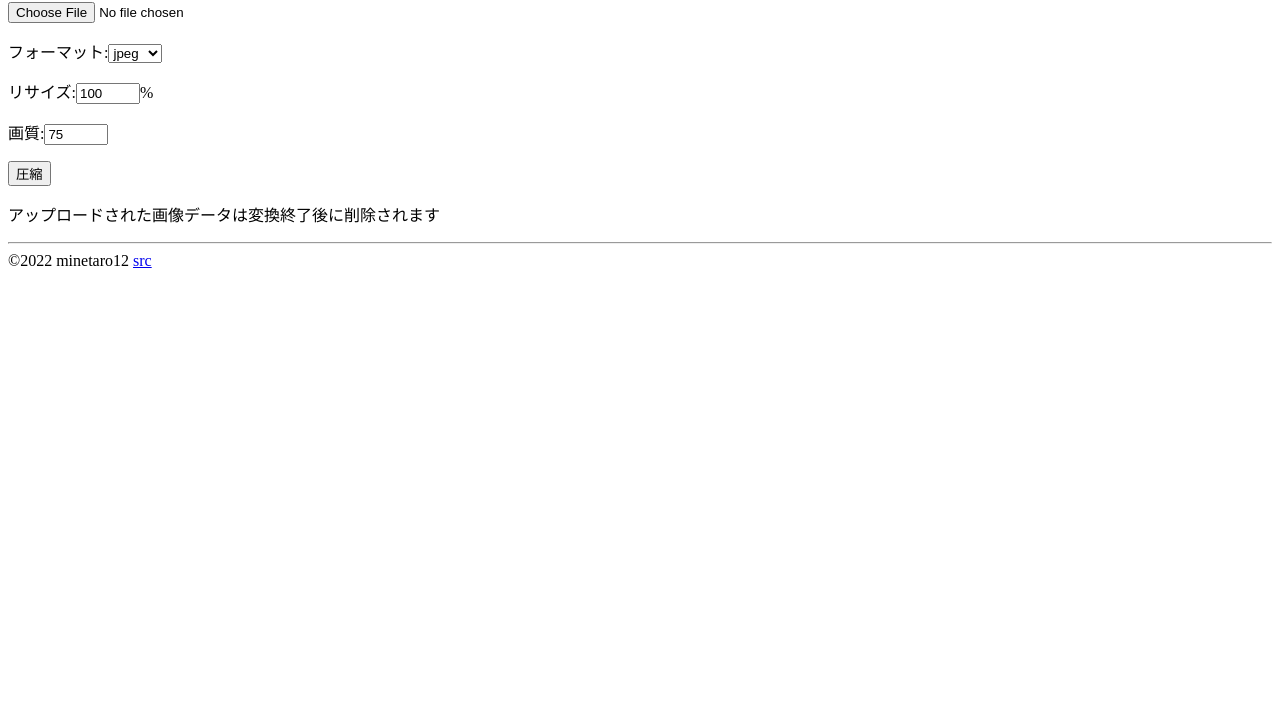
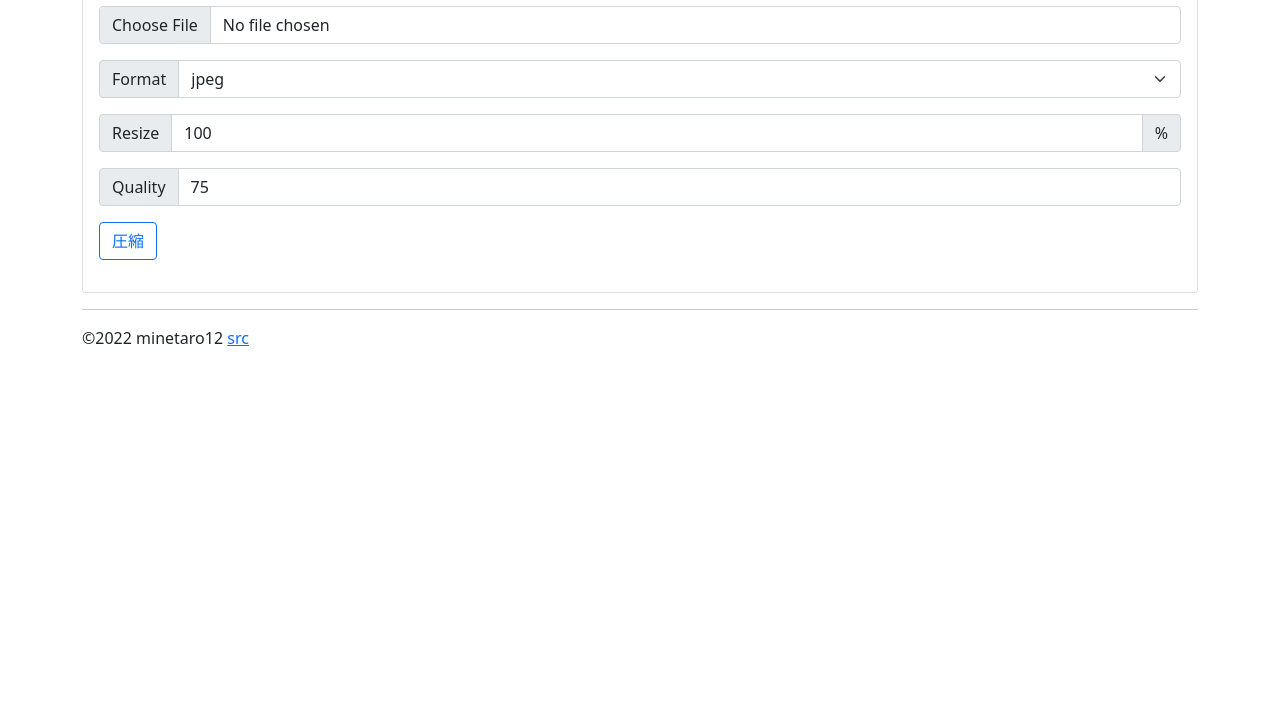
Before and after one commit to minetaro12/image-optimize, a website: page public/client.html in a window 1280 px wide. Shown: the part 87-800 px from the top of the page. Drawn offline with nearby package versions, Linux system fonts and the light colour scheme.

Commit message:
Add bootstrap

```diff
--- a/public/client.html
+++ b/public/client.html
@@ -2,23 +2,45 @@
 <html>
   <head>
     <meta name="viewport" content="width=device-width,initial-scale=1.0" http-equiv="content-type" charset="utf-8">
+    <link href="https://cdn.jsdelivr.net/npm/bootstrap@5.1.3/dist/css/bootstrap.min.css" rel="stylesheet" integrity="sha384-1BmE4kWBq78iYhFldvKuhfTAU6auU8tT94WrHftjDbrCEXSU1oBoqyl2QvZ6jIW3" crossorigin="anonymous">
+    <link rel="stylesheet" href="/style.css">
     <title>画像圧縮</title>
   </head>
   <body>
+    <div class="container">
       <h1>画像圧縮</h1>
+      <div class="card">
+        <div class="card-body">
           <form action="/upload" method="post" enctype="multipart/form-data">
-      <p><input type="file" name="file" accept="image/*" required></p>
-      <p>フォーマット:<select name="format">
+          <div class="input-group mb-3">
+            <input type="file" class="form-control" name="file" accept="image/*" required>
+          </div>
+          <div class="input-group mb-3">
+            <span class="input-group-text">Format</span>
+            <select name="format" class="form-select">
               <option value="jpg">jpeg</option>
               <option value="webp">webp</option>
               <option value="png">png</option>
-      </select></p>
-      <p>リサイズ:<input type="number" value="100" name="size" min="1" max="100" required>%</p>
-      <p>画質:<input type="number" value="75" name="quality" min="1" max="100" required></p>
-      <p><input type="submit" value="圧縮"></p>
+            </select>
+          </div>
+          <div class="input-group mb-3">
+            <span class="input-group-text">Resize</span>
+            <input type="number" class="form-control" value="100" name="size" min="1" max="100" required>
+            <span class="input-group-text">%</span>
+          </div>
+          <div class="input-group mb-3">
+            <span class="input-group-text">Quality</span>
+            <input type="number" class="form-control" value="75" name="quality" min="1" max="100" required>
+          </div>
+          <p>
+            <input type="submit" class="btn btn-outline-primary" value="圧縮">
+          </p>
           </form>
-    <p>アップロードされた画像データは変換終了後に削除されます</p>
+        </div>
+      </div>
       <hr>
       <footer>&copy;2022 minetaro12 <a href="https://github.com/minetaro12/image-optimize" target="_blank">src</a></footer>
+  </div>
+    <script src="https://cdn.jsdelivr.net/npm/bootstrap@5.1.3/dist/js/bootstrap.bundle.min.js" integrity="sha384-ka7Sk0Gln4gmtz2MlQnikT1wXgYsOg+OMhuP+IlRH9sENBO0LRn5q+8nbTov4+1p" crossorigin="anonymous"></script>
   </body>
 </html>
--- /dev/null
+++ b/public/style.css
@@ -0,0 +1,3 @@
+body {
+  margin-top: 20px;
+}
--- a/src/index.ts
+++ b/src/index.ts
@@ -3,6 +3,7 @@ const app = express();
 const port = process.env.PORT || 8000;
 
 app.use(express.urlencoded({extended: true}));
+app.use(express.static('public'));
 
 import uploadProcess from './upload';
 app.use('/upload', uploadProcess);
```
Lines whose indentation alone changed are shown as unchanged.
